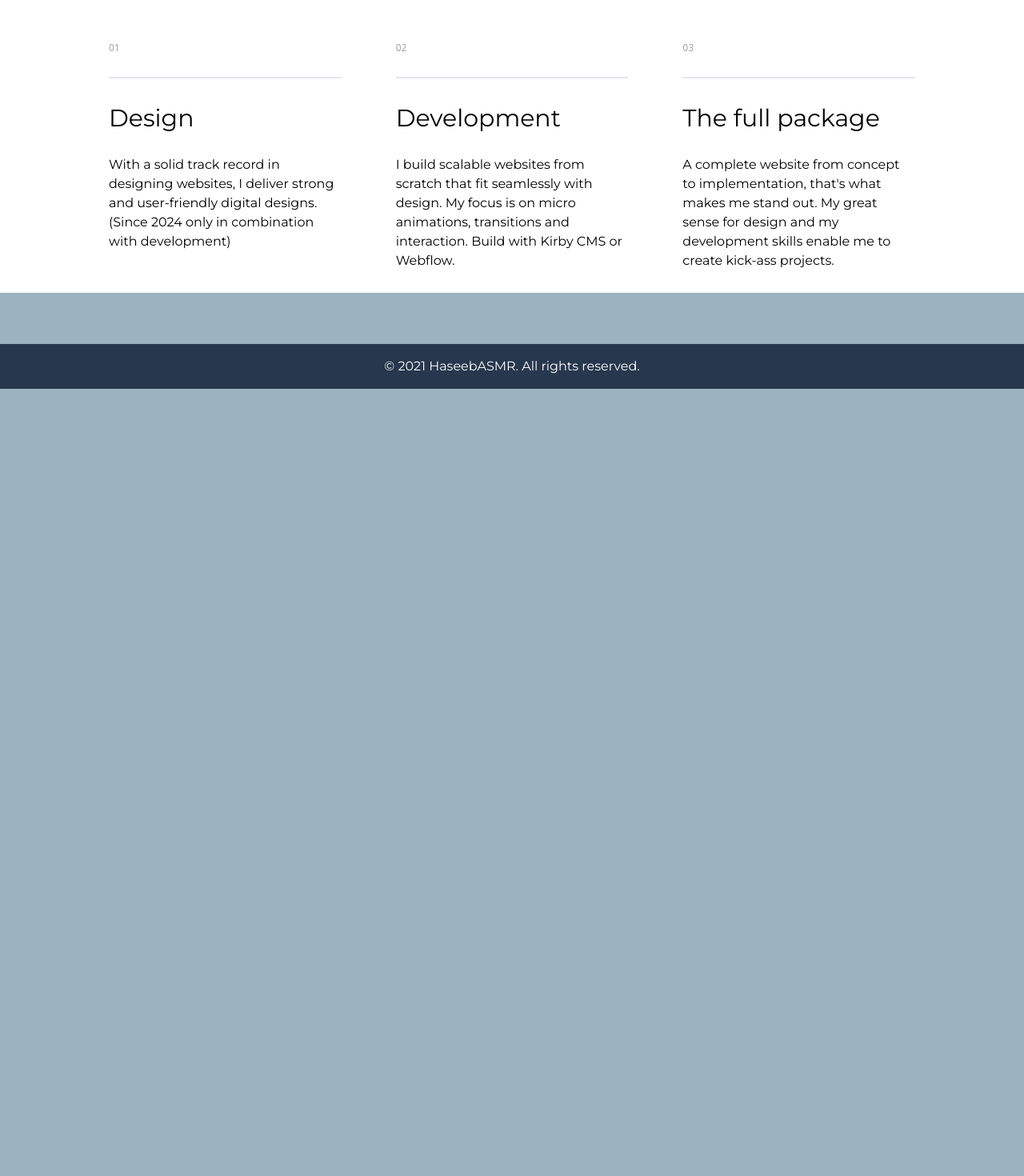
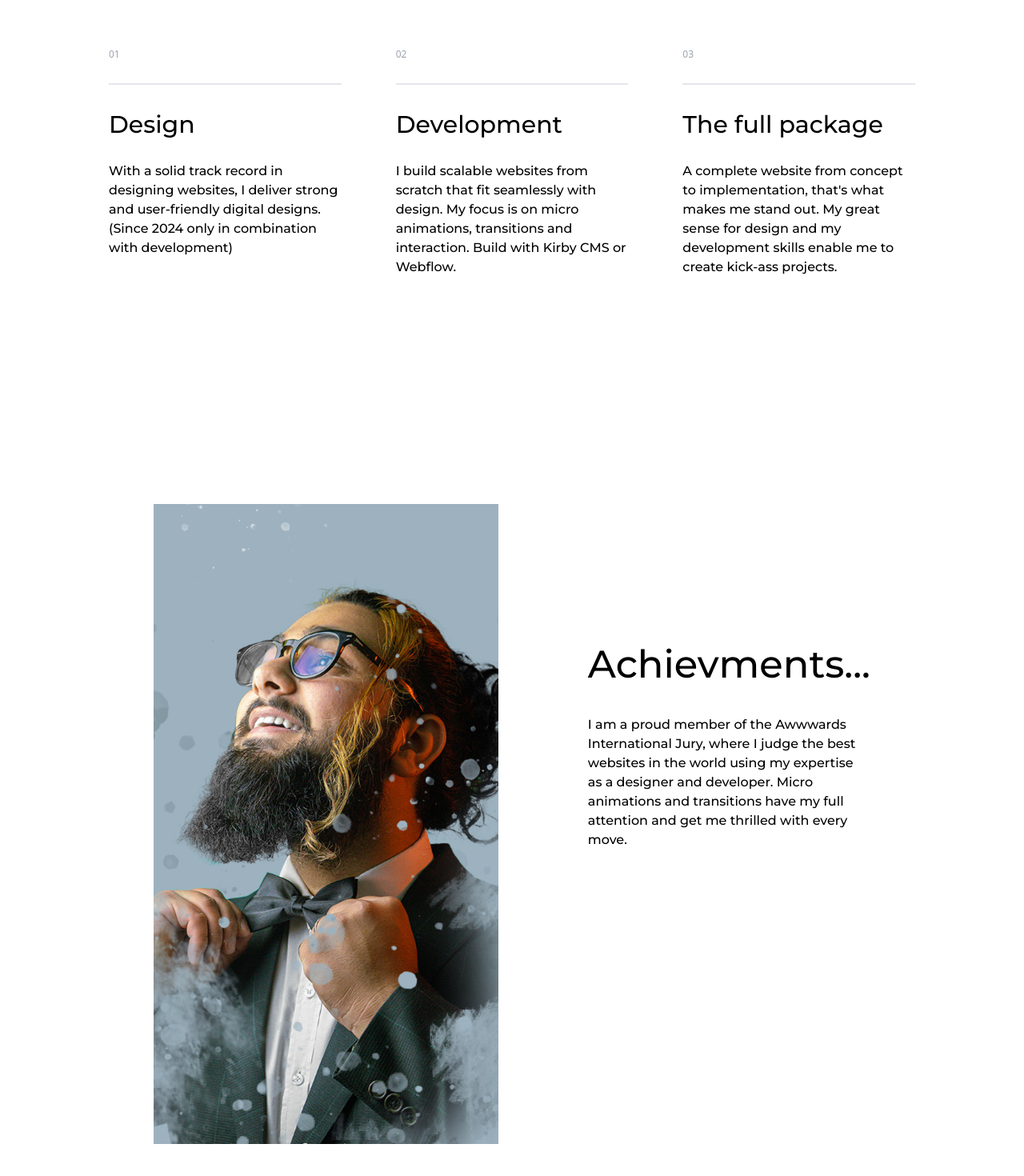
Before and after one commit to haseebasmr/haseebasmr, a React (Vite) app: page /#/about in a window 1280 px wide. Shown: the part 1520-2990 px from the top of the page at 80% size. Before the commit the page ends 2006 px from the top, so only its background shows below. Built offline with nearby package versions, Linux system fonts and the light colour scheme.

Commit message:
add achievments to about page

```diff
--- a/src/components/AboutMe.jsx
+++ b/src/components/AboutMe.jsx
@@ -40,7 +40,7 @@ export default function AboutMe() {
       <section className=" mx-24 my-16 ">
         <div className=" p-10   ">
           <div className="block">
-            <h1 className="text-4xl  ">I can help you with...</h1>
+            <h1 className="text-5xl font-medium ">I can help you with...</h1>
           </div>
         </div>
         <div className="flex  m-5 gap-7 ">
@@ -48,9 +48,9 @@ export default function AboutMe() {
             <div className="font-sans m-7 text-xs mx-5  text-gray-400">01</div>
             <div className="border-t-2 mx-5 p-4 "></div>
             <div className=" mx-5 ">
-              <span className="text-3xl">Design</span>
+              <span className="text-3xl font-medium ">Design</span>
             </div>
-            <div className="mx-2 my-4 p-3">
+            <div className="mx-2 my-4 p-3 font-medium ">
               <p>
                 With a solid track record in designing websites, I deliver
                 strong and user-friendly digital designs. (Since 2024 only in
@@ -62,9 +62,9 @@ export default function AboutMe() {
             <div className="font-sans m-7 text-xs mx-5  text-gray-400">02</div>
             <div className="border-t-2 mx-5 p-4 "></div>
             <div className=" mx-5 ">
-              <span className="text-3xl">Development</span>
+              <span className="text-3xl font-medium ">Development</span>
             </div>
-            <div className="mx-2 my-4 p-3">
+            <div className="mx-2 my-4 p-3 font-medium ">
               <p>
                 I build scalable websites from scratch that fit seamlessly with
                 design. My focus is on micro animations, transitions and
@@ -76,9 +76,9 @@ export default function AboutMe() {
             <div className="font-sans m-7 text-xs mx-5  text-gray-400">03</div>
             <div className="border-t-2 mx-5 p-4 "></div>
             <div className=" mx-5 ">
-              <span className="text-3xl">The full package</span>
+              <span className="text-3xl font-medium ">The full package</span>
             </div>
-            <div className="mx-2 my-4 p-3">
+            <div className="mx-2 my-4 p-3 font-medium ">
               <p>
                 A complete website from concept to implementation, that's what
                 makes me stand out. My great sense for design and my development
@@ -88,6 +88,39 @@ export default function AboutMe() {
           </div>
         </div>
       </section>
+      <div className="md:mx-48 mx-10 py-24">
+        <div className="flex md:flex-row flex-col mt-24 pt-22 md:space-x-8 h-screen md:space-y-0 space-y-8">
+          <div
+            className=""
+            style={{
+              flex: 1,
+            }}
+          >
+            <img
+              src="/assets/images/backgroundPic.jpg"
+              alt="no image"
+              className="object-cover h-full"
+            />
+          </div>
+          <div className="flex-1  ">
+            <div className="mt-44 ml-20  ">
+              <span className=" text-5xl font-medium">Achievments...</span>
+            </div>
+
+            <p
+              className="max-h-14 ml-20 mt-10 font-medium  "
+              style={{
+                flex: 1,
+              }}
+            >
+              I am a proud member of the Awwwards International Jury, where I
+              judge the best websites in the world using my expertise as a
+              designer and developer. Micro animations and transitions have my
+              full attention and get me thrilled with every move.
+            </p>
+          </div>
+        </div>
+      </div>
     </div>
   );
 }
```
